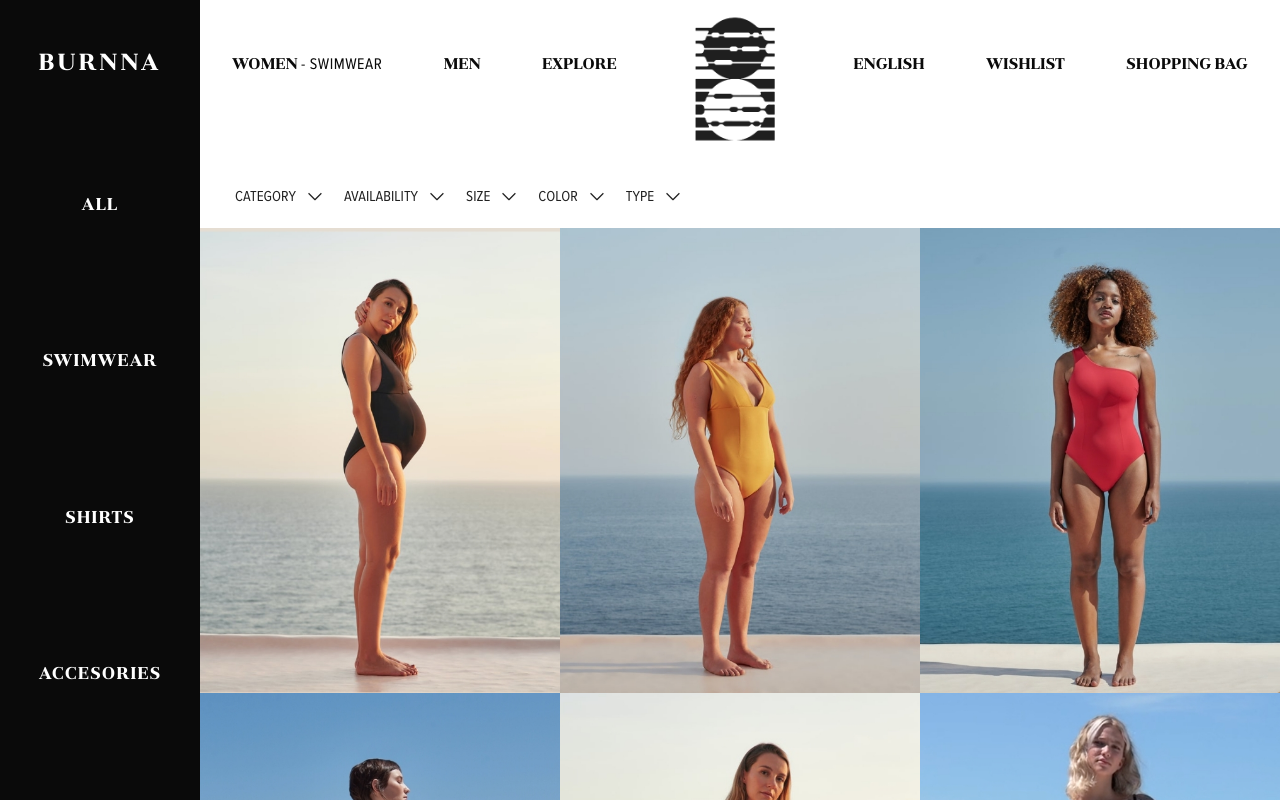
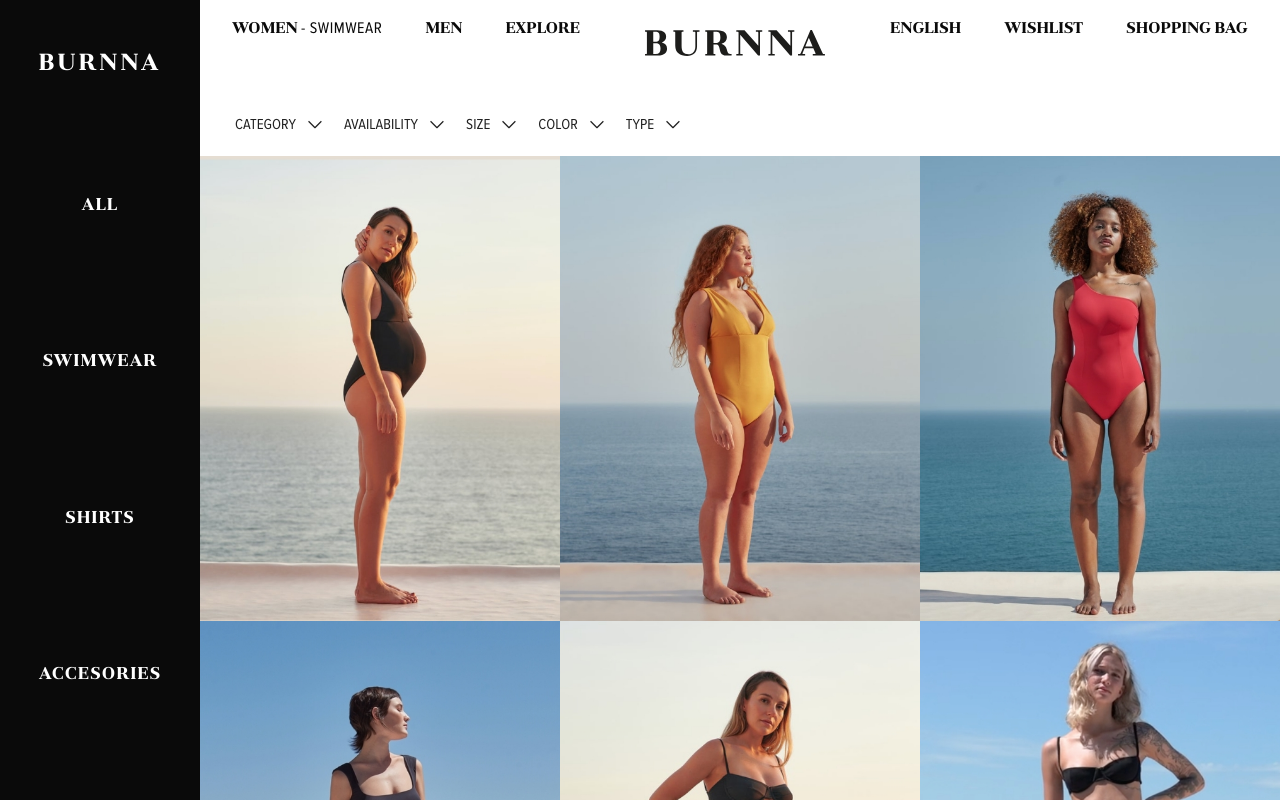
Before and after one commit to christiandp7/burnna-website, a React (Create React App) app: page /collection in a window 1280 px wide. Shown: the top 800 px of the page. Built offline with nearby package versions, Linux system fonts and the light colour scheme.

Commit message:
Change header logo

```diff
--- a/src/assets/svg/Logo.jsx
+++ b/src/assets/svg/LogoComplete.jsx
@@ -1,6 +1,6 @@
 import React from 'react'
 
-export const LogoCompleted = props => {
+const LogoComplete = props => {
 	return (
 		<svg
 			{...props}
@@ -166,3 +166,5 @@ export const LogoCompleted = props => {
 		</svg>
 	)
 }
+
+export default LogoComplete
--- /dev/null
+++ b/src/assets/svg/LogoText.jsx
@@ -0,0 +1,40 @@
+import React from 'react'
+
+const LogoText = props => {
+	return (
+		<svg
+			{...props}
+			width="100%"
+			height="auto"
+			viewBox="0 0 503 73"
+			fill="none"
+			xmlns="http://www.w3.org/2000/svg">
+			<path
+				d="M61.52 52.12C61.52 61.51 54.74 71.41 35.35 71.41H0V67.24H2.08C4.8 67.24 5.21001 66.82 5.21001 64.11V7.79999C5.21001 5.08999 4.8 4.66998 2.08 4.66998H0V0.5H33.78C53.18 0.5 58.92 9.37 58.92 18.75C58.92 26.68 54.33 31.99 46.92 34.81C57.25 37.52 61.52 43.36 61.52 52.12ZM22.94 4.66998V33.04H29.72C36.6 33.04 40.67 30.74 40.67 18.23C40.67 6.75998 36.5 4.66998 29.61 4.66998H22.94ZM43.27 52.67C43.27 41.2 39.1 37.24 30.14 37.24H22.94V67.24H30.14C39.1 67.24 43.27 62.58 43.27 52.64V52.67Z"
+				fill="#1D1D1B"
+			/>
+			<path
+				d="M152.24 4.66998H148.47C145.76 4.66998 145.34 5.08999 145.34 7.79999V45.34C145.34 63.59 134.08 72.45 117.81 72.45C96.96 72.45 84.44 63.07 84.44 44.3V7.79999C84.44 5.08999 84.03 4.66998 81.32 4.66998H79.23V0.5H107.38V4.66998H105.3C102.59 4.66998 102.17 5.08999 102.17 7.79999V44.3C102.17 60.98 107.38 67.76 121.46 67.76C132.1 67.76 140.65 60.46 140.65 45.34V7.79999C140.65 5.08999 140.23 4.66998 137.52 4.66998H133.77V0.5H152.22L152.24 4.66998Z"
+				fill="#1D1D1B"
+			/>
+			<path
+				d="M241.92 67.24V71.41H229.47C218.21 71.41 212.16 68.8 209.66 57.13C206.16 40.58 204.28 40.58 195.1 40.58H191.35V64.14C191.35 66.85 191.77 67.27 194.48 67.27H196.56V71.44H168.41V67.27H170.47C173.18 67.27 173.6 66.85 173.6 64.14V7.79999C173.6 5.08999 173.18 4.66998 170.47 4.66998H168.39V0.5H201.67C223.15 0.5 228.89 10.93 228.89 20.31C228.89 28.31 224.2 35.23 213.66 38.46C222.32 41.27 226.66 46.59 228.66 54.52C231.27 65.05 232.83 67.24 240.03 67.24H241.92ZM197.47 36.37C206.47 36.37 210.61 32.83 210.61 20.31C210.61 7.79 206.47 4.66998 197.47 4.66998H191.32V36.37H197.47Z"
+				fill="#1D1D1B"
+			/>
+			<path
+				d="M327.64 4.66998H324.47C321.76 4.66998 321.35 5.08999 321.35 7.79999V71.41H316.17L266.12 13.58V64.15C266.12 66.86 266.53 67.28 269.25 67.28H272.9V71.45H255.17V67.28H258.3C261.01 67.28 261.43 66.86 261.43 64.15V7.79999C261.43 5.08999 261.01 4.66998 258.3 4.66998H255.17V0.5H278.11L316.69 44.3V7.79999C316.69 5.08999 316.28 4.66998 313.56 4.66998H309.91V0.5H327.64V4.66998Z"
+				fill="#1D1D1B"
+			/>
+			<path
+				d="M417.32 4.66998H414.19C411.48 4.66998 411.07 5.08999 411.07 7.79999V71.41H405.85L355.85 13.54V64.11C355.85 66.82 356.27 67.24 358.98 67.24H362.63V71.41H344.85V67.24H347.98C350.69 67.24 351.11 66.82 351.11 64.11V7.79999C351.11 5.08999 350.69 4.66998 347.98 4.66998H344.85V0.5H367.79L406.37 44.3V7.79999C406.37 5.08999 405.96 4.66998 403.25 4.66998H399.6V0.5H417.32V4.66998Z"
+				fill="#1D1D1B"
+			/>
+			<path
+				d="M502.83 67.24V71.41H468.94V67.24H474.78C476.78 67.24 477.304 66.1967 476.35 64.11L470.47 50.76H446L440.58 64.01C439.74 66.09 440.16 67.24 442.14 67.24H447.56V71.41H427.75V67.24H431.19C434.01 67.24 434.43 66.72 435.47 64.24L462.47 0H466.64L496.15 64.13C497.3 66.74 497.82 67.26 500.42 67.26L502.83 67.24ZM468.52 46.07L457.99 21.88L447.99 46.07H468.52Z"
+				fill="#1D1D1B"
+			/>
+		</svg>
+	)
+}
+
+export default LogoText
--- a/src/components/Footer/Footer.jsx
+++ b/src/components/Footer/Footer.jsx
@@ -10,11 +10,10 @@ import Link from '@material-ui/core/Link'
 import { makeStyles } from '@material-ui/core/styles'
 import { grey } from '@material-ui/core/colors'
 // assets
-import logoFooter from '../../assets/images/logo_footer.png'
 import { FaFacebookF } from 'react-icons/fa'
 import { GrInstagram } from 'react-icons/gr'
 import { GrSpotify } from 'react-icons/gr'
-import { LogoCompleted } from '../../assets/svg/Logo'
+import LogoComplete from '../../assets/svg/LogoComplete'
 
 const Footer = () => {
 	const classes = useStyles()
@@ -22,7 +21,7 @@ const Footer = () => {
 		<footer className={classes.footer}>
 			<Container>
 				<Box marginBottom="50px" textAlign="center">
-					<LogoCompleted className={classes.logoFooter} />
+					<LogoComplete className={classes.logoFooter} />
 				</Box>
 
 				<Box display="Flex" justifyContent="space-between">
--- a/src/components/Header/Header.jsx
+++ b/src/components/Header/Header.jsx
@@ -1,43 +1,59 @@
 import React from 'react'
 import { NavLink } from 'react-router-dom'
-import AppBar from '@material-ui/core/AppBar';
-import Toolbar from '@material-ui/core/Toolbar';
-import Container from '@material-ui/core/Container';
-import Box from '@material-ui/core/Box';
-import Typography from '@material-ui/core/Typography';
-import Link from '@material-ui/core/Link';
-import { makeStyles } from '@material-ui/core/styles';
+import AppBar from '@material-ui/core/AppBar'
+import Toolbar from '@material-ui/core/Toolbar'
+import Container from '@material-ui/core/Container'
+import Box from '@material-ui/core/Box'
+import Typography from '@material-ui/core/Typography'
+import Link from '@material-ui/core/Link'
+import { makeStyles } from '@material-ui/core/styles'
 // assets
-import logo from '../../assets/images/isotype_black.png'
+// import logo from '../../assets/images/isotype_black.png'
+import LogoText from '../../assets/svg/LogoText'
 import styles from './Header.module.scss'
-
 
 const Header = () => {
 	const classes = useStyles()
 	return (
 		<AppBar className={classes.appBar} color="white" position="static">
 			<Container>
-        <Toolbar className={classes.toolbar} component="ul" disableGutters={true}>
+				<Toolbar
+					className={classes.toolbar}
+					component="ul"
+					disableGutters={true}>
 					<li>
-            <Link className={classes.link} underline="none" href="#">Women <span>- SWIMWEAR</span></Link>
+						<Link className={classes.link} underline="none" href="#">
+							Women <span>- SWIMWEAR</span>
+						</Link>
 					</li>
 					<li>
-            <Link className={classes.link} underline="none" href="#">Men</Link>
+						<Link className={classes.link} underline="none" href="#">
+							Men
+						</Link>
 					</li>
 					<li>
-            <Link className={classes.link} underline="none" href="#">Explore</Link>
+						<Link className={classes.link} underline="none" href="#">
+							Explore
+						</Link>
 					</li>
 					<NavLink to="/">
-            <img className={classes.logo} src={logo} alt="logotype" />
+						{/* <img className={classes.logo} src={logo} alt="logotype" /> */}
+						<LogoText className={classes.logo} />
 					</NavLink>
 					<li>
-            <Link className={classes.link} underline="none" href="#">English</Link>
+						<Link className={classes.link} underline="none" href="#">
+							English
+						</Link>
 					</li>
 					<li>
-            <Link className={classes.link} underline="none" href="#">Wishlist</Link>
+						<Link className={classes.link} underline="none" href="#">
+							Wishlist
+						</Link>
 					</li>
 					<li>
-            <Link className={classes.link} underline="none" href="#">Shopping Bag</Link>
+						<Link className={classes.link} underline="none" href="#">
+							Shopping Bag
+						</Link>
 					</li>
 				</Toolbar>
 			</Container>
@@ -45,7 +61,7 @@ const Header = () => {
 	)
 }
 
-const useStyles = makeStyles( theme => ({
+const useStyles = makeStyles(theme => ({
 	// AppBar
 	appBar: {
 		fontFamily: '"Jules Text"',
@@ -58,8 +74,8 @@ const useStyles = makeStyles( theme => ({
 		listStyle: 'none',
 		padding: 0,
 		'& > li': {
-      marginBottom: '35px'
-    }
+			marginBottom: '35px',
+		},
 	},
 	// Links
 	link: {
@@ -72,12 +88,13 @@ const useStyles = makeStyles( theme => ({
 			fontWeight: 400,
 			fontFamily: '"Proxima Nova Condensed"',
 			letterSpacing: '0.5px',
-    }
+		},
 	},
 	// Logo
 	logo: {
-    maxWidth: 130,
-  }
+		maxWidth: 180,
+		margin: '0 30px',
+	},
 }))
 
 export default Header
```
Lines whose indentation alone changed are shown as unchanged.
